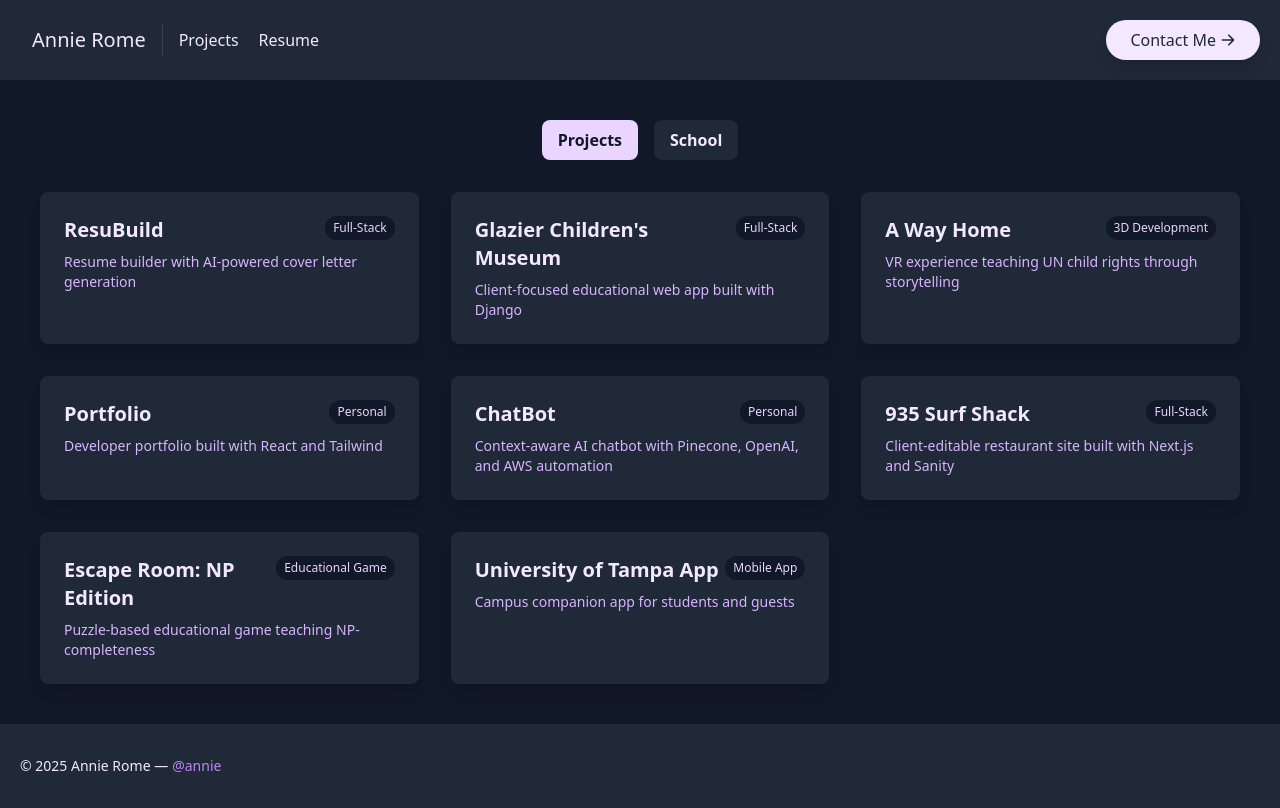
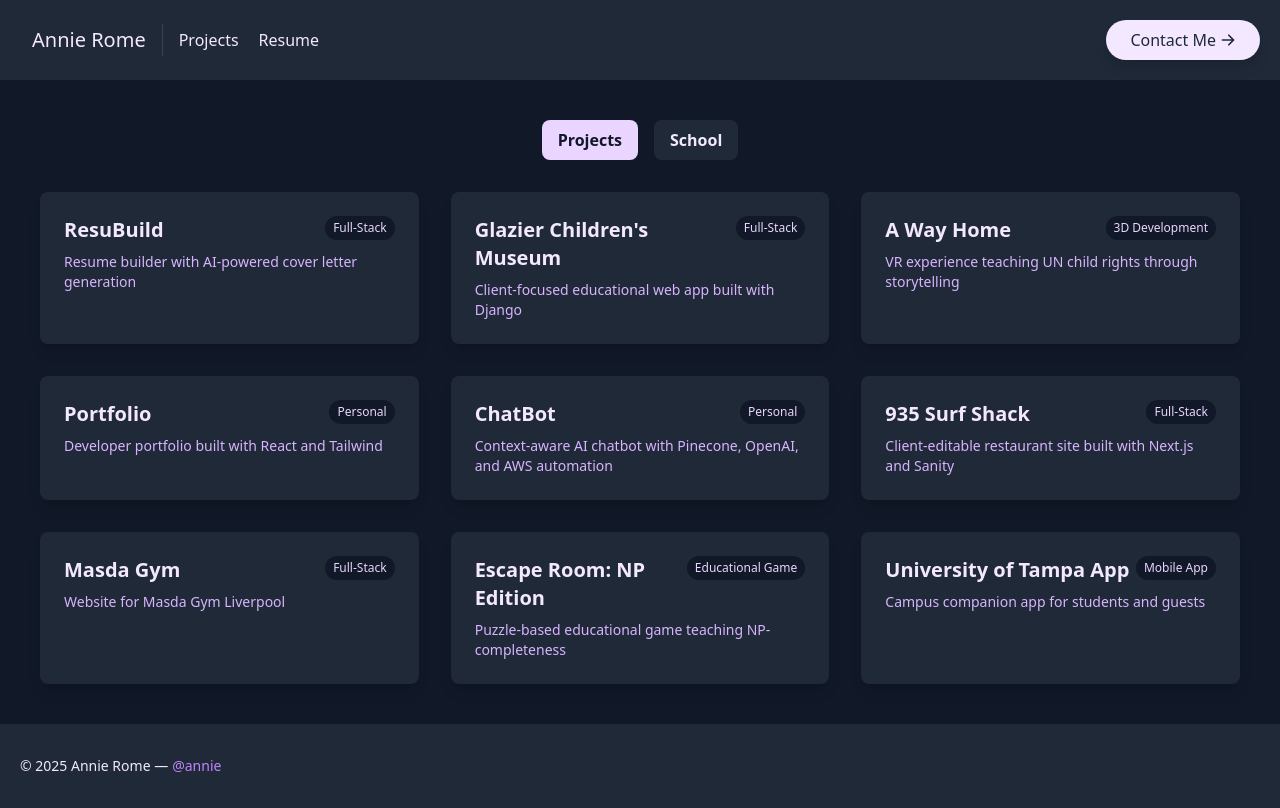
Before and after one commit to annierome1/portfolio1, a React (Create React App) app in the folder portfolio/: page /projects in a window 1280 px wide. Built offline with nearby package versions, Linux system fonts and the light colour scheme.

Commit message:
add masda gym project

```diff
--- a/portfolio/src/data.js
+++ b/portfolio/src/data.js
@@ -109,7 +109,7 @@ export const projects = [
       status: "completed",
       category: "Full-Stack",
       github: "https://github.com/annierome1/935SurfShack",
-      description: "A restaurant website being built for a client with a Sanity CMS for easy content updates(in-development).",
+      description: "A restaurant website being built for a client with a Sanity CMS for easy content updates.",
       link: "https://www.935surfshack.com/",
       technologies: [
         { name: "Next.js", icon: "RiNextjsFill" },
@@ -123,6 +123,27 @@ export const projects = [
         "Editable event calendar and menus",
         "Live site deployment via Vercel"
       ]
+    },
+    {
+      title: "Masda Gym",
+      subtitle: "Website for Masda Gym Liverpool",
+      status: "completed",
+      category: "Full-Stack",
+      github: "https://github.com/annierome1/masdaliverpool",
+      description: "A full-stack website built for Masda Gym in Liverpool to showcase fighters, upcoming fight nights, and gym-related content.(in-development).",
+      link: "https://masdaliverpool.vercel.app/",
+      technologies: [
+        { name: "Next.js", icon: "RiNextjsFill" },
+        { name: "CSS", icon: "FaCss3Alt" },
+        { name: "Vercel", icon: "IoLogoVercel" }
+
+      ],
+      functions: [
+          "Showcases fighters with bios, stats, and image galleries",
+          "Highlights upcoming fight nights and past event recaps",
+          "Dedicated section for the Fighter Foundation and its mission",
+          "Live deployment and automatic updates using Vercel"
+        ]
     },
 
     {
```
